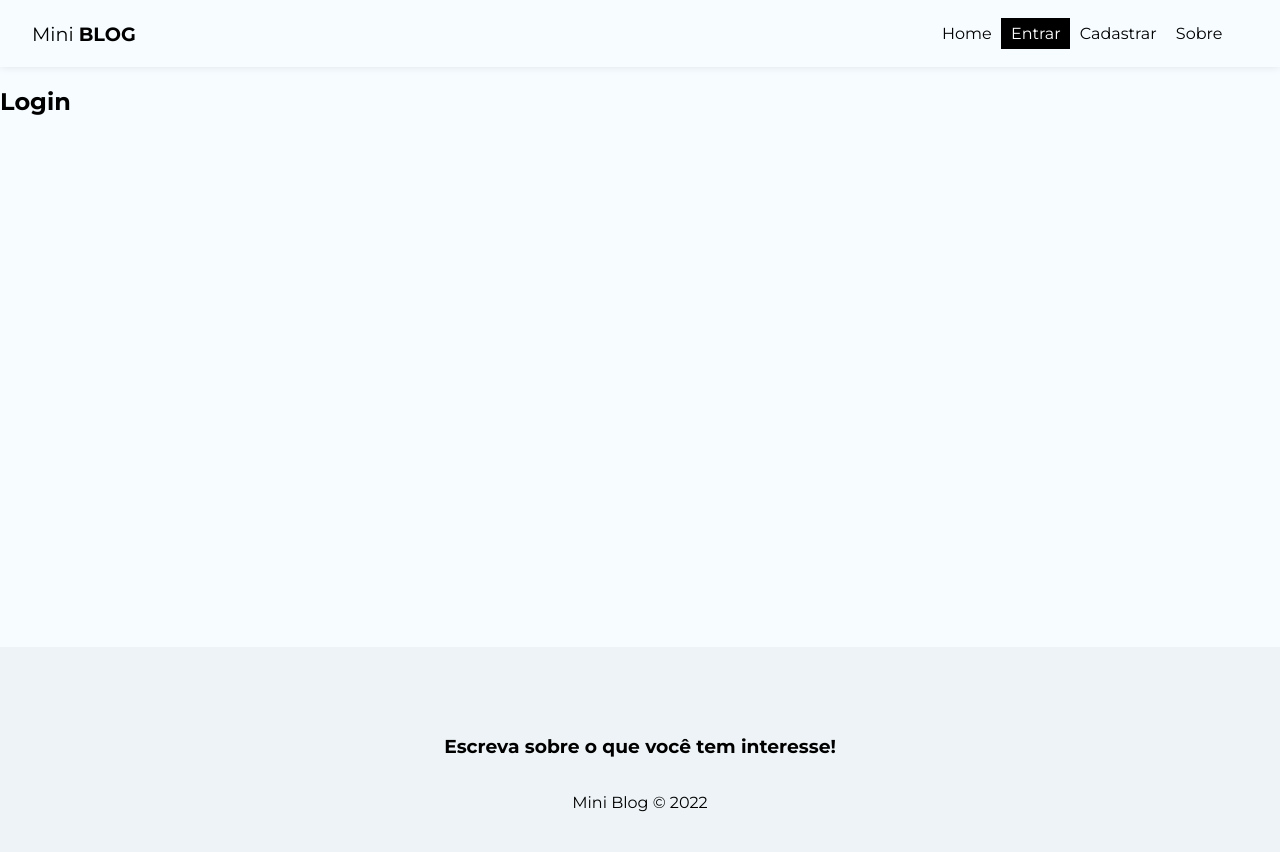
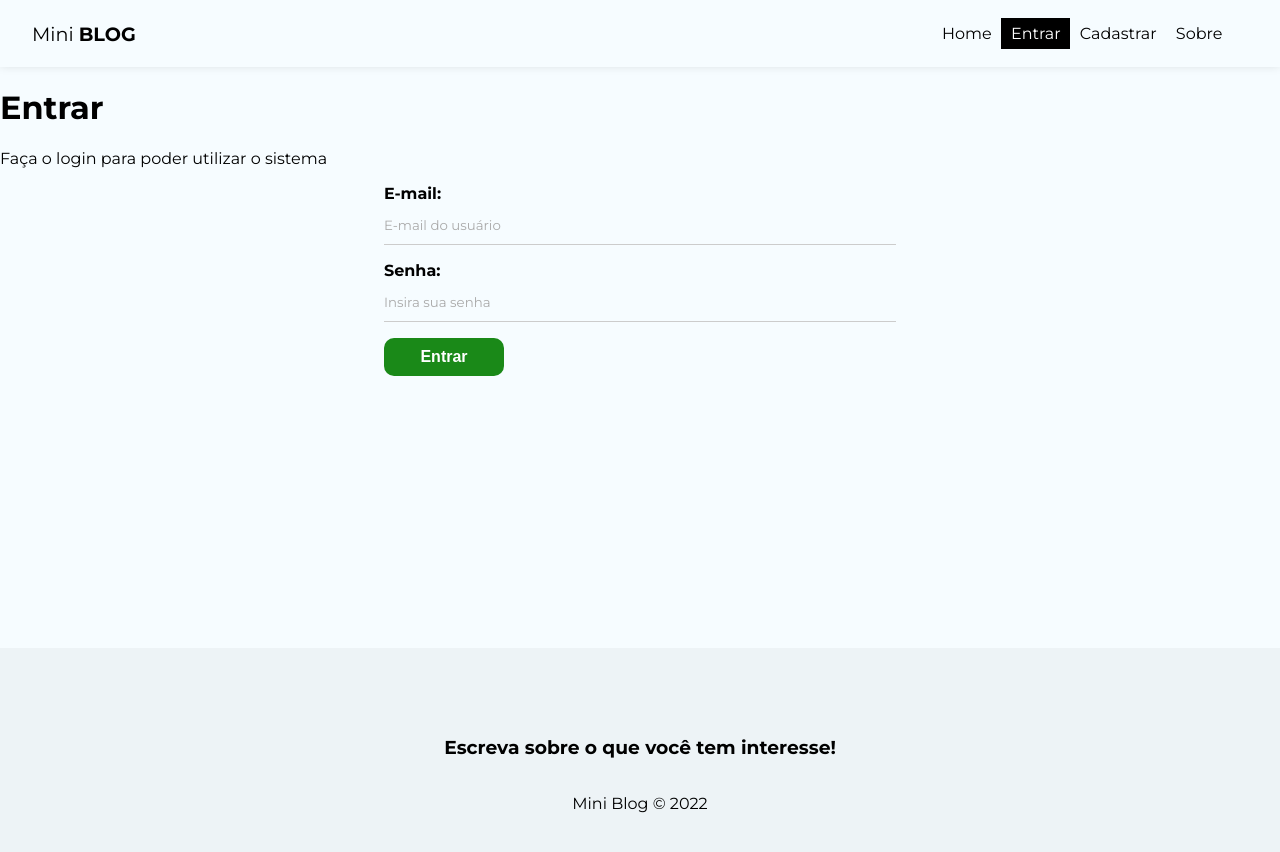
Before and after one commit to leogama09/reactblog-project, a React (Create React App) app in the folder MINIBLOG/miniblog/: page /login in a window 1280 px wide. Shown: the top 852 px of the page. Built offline with nearby package versions, Linux system fonts and the light colour scheme; no server answers.

Commit message:
Update Login.js

```diff
--- a/MINIBLOG/miniblog/src/pages/Login/Login.js
+++ b/MINIBLOG/miniblog/src/pages/Login/Login.js
@@ -1,9 +1,74 @@
 import styles from "./Login.module.css"
 
+import { useState, useEffect } from "react"
+import { useAuthentication } from "../../hooks/useAuthentication"
+
 const Login = () => {
+  const [email, setEmail] = useState("")
+  const [password, setPassword] = useState("")
+  const [error, setError] = useState("")
+
+  const {createUser, error: authError, loading} = useAuthentication()
+
+  const handleSubmit = async (e) => {
+    e.preventDefault()
+
+    setError("")
+
+    const user = {
+      email,
+      password
+    }
+
+    const res = await createUser(user)
+
+    console.log(res)
+  }
+
+  useEffect(() => {
+
+    if(authError) {
+      setError(authError)
+    }
+
+  }, [authError])
+
   return (
-    <div>
-        <h2>Login</h2>
+    <div className={styles.login}>
+        <h1>Entrar</h1>
+        <p>Faça o login para poder utilizar o sistema</p>
+        <form onSubmit={handleSubmit}>
+
+          <label>
+            <span>E-mail:</span>
+            <input
+              type="email"
+              name="email"
+              required
+              placeholder="E-mail do usuário"
+              value={email}
+              onChange={(e) => setEmail(e.target.value)}
+             />
+          </label>
+          <label>
+            <span>Senha:</span>
+            <input
+              type="password"
+              name="password"
+              required
+              placeholder="Insira sua senha"
+              value={password}
+              onChange={(e) => setPassword(e.target.value)}
+             />
+          </label>
+          {!loading && <button className="btn">Entrar</button>}
+          {loading && (
+           <button className="btn" disabled>
+             Aguarde...
+           </button>
+          )}
+          {error && <p className="error">{error}</p>}
+        </form>
     </div>
   )
 }
```
